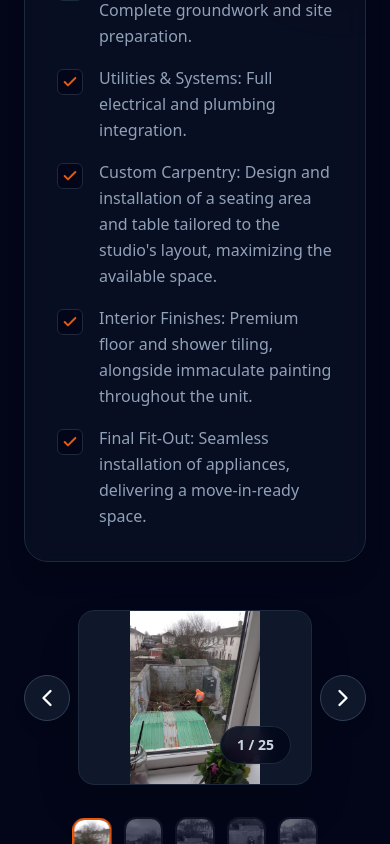
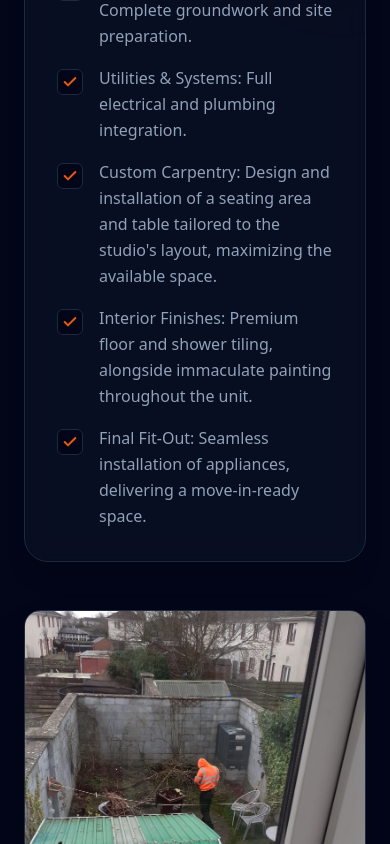
Before and after one commit to zgfpeter/magic-touch, a Next.js app: page /projects in a window 390 px wide. Shown: the part 1156-2000 px from the top of the page. Built offline with nearby package versions, Linux system fonts and the light colour scheme.

Commit message:
Minor fixes

```diff
--- a/app/contact/page.tsx
+++ b/app/contact/page.tsx
@@ -149,10 +149,10 @@ export default function ContactPage() {
                   Email Address
                 </h3>
                 <a
-                  href="mailto:info@totalbuildconstruction.com"
+                  href="mailto:info@primebuildconstruction.com"
                   className="text-white text-lg font-medium hover:text-handy-orange transition-colors break-all focus-visible:outline-none focus-visible:ring-2 focus-visible:ring-handy-orange rounded-sm"
                 >
-                  info@totalbuildconstruction.com
+                  info@primebuildconstruction.com
                 </a>
               </div>
             </div>
--- a/app/globals.css
+++ b/app/globals.css
@@ -17,7 +17,7 @@ body {
   color: #f8fafc; /* slate-50 */
 }
 
-body.mobile-menu-open .back-to-top-btn {
+body.menu-is-open .scroll-to-top {
   opacity: 0 !important;
   pointer-events: none;
   visibility: hidden;
--- a/app/projects/page.tsx
+++ b/app/projects/page.tsx
@@ -66,7 +66,6 @@ const projectsData = [
   },
 ];
 
-// === UPDATED INTERACTIVE GALLERY COMPONENT ===
 const ProjectGallery = ({
   images,
   title,
@@ -85,10 +84,20 @@ const ProjectGallery = ({
     setActiveIndex((prev) => (prev === 0 ? images.length - 1 : prev - 1));
   };
 
+  // Framer Motion Drag Handler for Mobile Swipe
+  const handleDragEnd = (event: any, info: any) => {
+    const swipeThreshold = 50; // Minimum distance to trigger a swipe
+    if (info.offset.x < -swipeThreshold) {
+      handleNext(); // Swiped left
+    } else if (info.offset.x > swipeThreshold) {
+      handlePrev(); // Swiped right
+    }
+  };
+
   // Keyboard Accessibility Handler
   const handleKeyDown = (e: React.KeyboardEvent) => {
     if (e.key === "ArrowRight") {
-      e.preventDefault(); // Prevents page scrolling if that happens
+      e.preventDefault();
       handleNext();
     }
     if (e.key === "ArrowLeft") {
@@ -97,75 +106,79 @@ const ProjectGallery = ({
     }
   };
 
-  // Thumbnail Sliding Window Logic (Shows 5 thumbnails at a time)
+  // Thumbnail Sliding Window Logic
   const maxVisibleThumbs = 5;
   let startIdx = Math.max(0, activeIndex - Math.floor(maxVisibleThumbs / 2));
   let endIdx = startIdx + maxVisibleThumbs;
 
-  // Adjust window if we are near the end of the array
   if (endIdx > images.length) {
     startIdx = Math.max(0, images.length - maxVisibleThumbs);
     endIdx = images.length;
   }
 
-  // Create an array of objects holding the original index and the image source
   const visibleThumbnails = images
     .map((src, index) => ({ src, originalIndex: index }))
     .slice(startIdx, endIdx);
-
   return (
     <div
-      className="w-full lg:w-2/3 flex flex-col gap-6 lg:self-center focus-visible:outline-none focus-visible:ring-2 focus-visible:ring-handy-orange focus-visible:ring-offset-4 focus-visible:ring-offset-slate-950 rounded-2xl transition-all"
+      className="w-full lg:w-2/3 flex flex-col gap-4 sm:gap-6 lg:self-center focus-visible:outline-none focus-visible:ring-2 focus-visible:ring-handy-orange rounded-2xl transition-all"
       tabIndex={0}
       onKeyDown={handleKeyDown}
       role="region"
-      aria-label={`${title} image gallery, use left and right arrow keys to navigate`}
+      aria-label={`${title} image gallery`}
     >
-      {/* Featured Main Image with External Navigation Arrows */}
-      <div className="flex items-center justify-center gap-2 sm:gap-6 w-full">
-        {/* Left Arrow */}
+      {/* Featured Main Image Container */}
+      <div className="flex items-center justify-center gap-0 sm:gap-6 w-full relative">
+        {/* Left Arrow (Hidden on Mobile) */}
         <button
           onClick={handlePrev}
-          className="flex-shrink-0 z-20 p-2 sm:p-4 rounded-full bg-slate-900 hover:bg-handy-orange text-white transition-all border border-slate-700 hover:border-handy-orange shadow-lg focus-visible:outline-none focus-visible:ring-2 focus-visible:ring-white"
+          className="hidden sm:flex flex-shrink-0 z-20 p-3 rounded-full bg-slate-900 hover:bg-handy-orange text-white transition-all border border-slate-700 hover:border-handy-orange shadow-lg focus-visible:outline-none"
           aria-label="Previous image"
         >
           <LuChevronLeft size={28} />
         </button>
 
-        {/* Image Container */}
-        <div className="relative flex-1 aspect-[4/3] w-full rounded-2xl overflow-hidden border border-slate-800 shadow-2xl bg-slate-900 group">
+        {/* Image Frame (Taller on mobile, standard 4/3 on desktop) */}
+        {/* touch-pan-y ensures vertical scrolling isn't blocked by the slider */}
+        <div className="relative w-full sm:flex-1 aspect-square sm:aspect-[4/3] rounded-2xl overflow-hidden border border-slate-800 shadow-2xl bg-slate-900 touch-pan-y group">
           <AnimatePresence mode="wait">
             <motion.div
               key={activeIndex}
               initial={{ opacity: 0, scale: 1.05 }}
               animate={{ opacity: 1, scale: 1 }}
               exit={{ opacity: 0 }}
-              transition={{ duration: 0.4, ease: "easeInOut" }}
-              className="absolute inset-0"
+              transition={{ duration: 0.3, ease: "easeInOut" }}
+              className="absolute inset-0 cursor-grab active:cursor-grabbing"
+              // Add Framer Motion drag capabilities
+              drag="x"
+              dragConstraints={{ left: 0, right: 0 }}
+              dragElastic={0.2}
+              onDragEnd={handleDragEnd}
             >
               <Image
                 src={images[activeIndex]}
                 fill
-                sizes="(max-width: 1024px) 100vw, 70vw"
+                sizes="(max-width: 640px) 100vw, (max-width: 1024px) 70vw, 50vw"
                 alt={`${title} - Image ${activeIndex + 1}`}
-                className="object-contain transition-all duration-300"
+                // Changed to cover on mobile for edge-to-edge feel, contain on desktop
+                className="object-cover sm:object-contain transition-all duration-300 pointer-events-none"
                 priority
               />
-              {/* Subtle vignette for premium feel */}
+              {/* Subtle vignette */}
               <div className="absolute inset-0 bg-[radial-gradient(ellipse_at_center,_var(--tw-gradient-stops))] from-transparent via-transparent to-slate-950/60 pointer-events-none" />
             </motion.div>
           </AnimatePresence>
 
           {/* Image Counter Badge */}
-          <div className="absolute bottom-5 right-5 z-20 bg-slate-950/80 backdrop-blur-sm px-4 py-2 rounded-full text-sm font-semibold text-slate-300 border border-slate-800">
+          <div className="absolute bottom-4 right-4 sm:bottom-5 sm:right-5 z-20 bg-slate-950/80 backdrop-blur-sm px-4 py-2 rounded-full text-xs sm:text-sm font-semibold text-slate-300 border border-slate-800 pointer-events-none">
             {activeIndex + 1} / {images.length}
           </div>
         </div>
 
-        {/* Right Arrow */}
+        {/* Right Arrow (Hidden on Mobile) */}
         <button
           onClick={handleNext}
-          className="flex-shrink-0 z-20 p-2 sm:p-4 rounded-full bg-slate-900 hover:bg-handy-orange text-white transition-all border border-slate-700 hover:border-handy-orange shadow-lg focus-visible:outline-none focus-visible:ring-2 focus-visible:ring-white"
+          className="hidden sm:flex flex-shrink-0 z-20 p-3 rounded-full bg-slate-900 hover:bg-handy-orange text-white transition-all border border-slate-700 hover:border-handy-orange shadow-lg focus-visible:outline-none"
           aria-label="Next image"
         >
           <LuChevronRight size={28} />
@@ -173,12 +186,12 @@ const ProjectGallery = ({
       </div>
 
       {/* Thumbnail Navigation Strip */}
-      <div className="flex gap-3 sm:gap-4 w-full max-w-3xl mx-auto h-24 sm:h-28 px-12 sm:px-0 mt-2">
+      <div className="flex gap-2 sm:gap-4 w-full max-w-3xl mx-auto h-20 sm:h-28 mt-2">
         {visibleThumbnails.map(({ src, originalIndex }) => (
           <button
             key={originalIndex}
             onClick={() => setActiveIndex(originalIndex)}
-            className={`relative flex-1 rounded-xl overflow-hidden border-2 transition-all duration-300 focus-visible:outline-none focus-visible:ring-2 focus-visible:ring-handy-orange focus-visible:ring-offset-2 focus-visible:ring-offset-slate-950 ${
+            className={`relative flex-1 rounded-xl overflow-hidden border-2 transition-all duration-300 focus-visible:outline-none focus-visible:ring-2 focus-visible:ring-handy-orange ${
               activeIndex === originalIndex
                 ? "border-handy-orange opacity-100 scale-[0.98]"
                 : "border-slate-800 opacity-40 hover:opacity-100 hover:border-slate-600 mix-blend-luminosity hover:mix-blend-normal"
@@ -190,7 +203,7 @@ const ProjectGallery = ({
               fill
               sizes="(max-width: 768px) 20vw, 15vw"
               alt={`${title} thumbnail ${originalIndex + 1}`}
-              className="object-cover"
+              className="object-cover pointer-events-none"
             />
           </button>
         ))}
@@ -363,7 +376,7 @@ export default function ProjectsPage() {
             animate={{ opacity: 1, scale: 1 }}
             exit={{ opacity: 0, scale: 0.5 }}
             onClick={scrollToTop}
-            className="fixed bottom-8 right-8 p-4 bg-handy-orange text-white rounded-full shadow-[0_0_20px_rgba(234,88,12,0.5)] hover:bg-orange-600 transition-colors z-50 flex items-center justify-center back-to-top-btn focus-visible:outline-none focus-visible:ring-2 focus-visible:ring-white"
+            className="scroll-to-top fixed bottom-8 right-8 p-4 bg-handy-orange text-white rounded-full shadow-[0_0_20px_rgba(234,88,12,0.5)] hover:bg-orange-600 transition-colors z-50 flex items-center justify-center back-to-top-btn focus-visible:outline-none focus-visible:ring-2 focus-visible:ring-white"
             aria-label="Scroll back to top"
           >
             <LuArrowUp size={24} aria-hidden="true" />
--- a/components/layout/Header.tsx
+++ b/components/layout/Header.tsx
@@ -36,9 +36,18 @@ export default function Header() {
   }, []);
 
   useEffect(() => {
-    document.body.style.overflow = menuOpen ? "hidden" : "unset";
+    if (menuOpen) {
+      document.body.style.overflow = "hidden";
+      document.body.classList.add("menu-is-open"); // Hides the scroll button
+    } else {
+      document.body.style.overflow = "unset";
+      document.body.classList.remove("menu-is-open"); // Shows the scroll button
+    }
+
+    // Cleanup function if the component unmounts
     return () => {
       document.body.style.overflow = "unset";
+      document.body.classList.remove("menu-is-open");
     };
   }, [menuOpen]);
 
@@ -60,14 +69,14 @@ export default function Header() {
     >
       {/* 2. MAIN HEADER NAVIGATION BAR */}
       <div className="max-w-7xl mx-auto px-4 sm:px-6 lg:px-8">
-        <div className="max-w-7xl mx-auto px-8 flex justify-between items-center">
+        {/* <div className="max-w-7xl mx-auto px-8 flex justify-between items-center">
           <div className="flex items-center gap-5 pt-5">
             <span className="flex items-center gap-3 text-stone-400">
               <LuMapPin size={13} className="text-handy-orange" />
               Serving Dublin & Surrounding Areas
             </span>
           </div>
-        </div>
+        </div> */}
         <div
           className={`flex justify-between items-center transition-all duration-300 p-12 ${isScrolled ? "h-16" : "h-20"}`}
         >
```
Also changed, not shown: app/page.tsx (+4 -4 lines).
